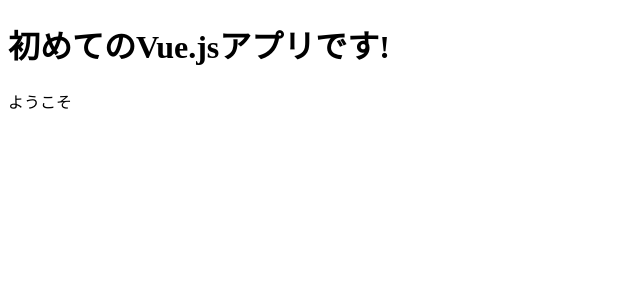
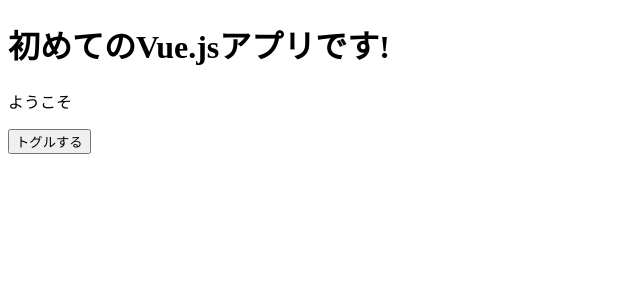
Before and after one commit to Takao-Yamasaki/live-chat-vuejs, a Vue app: page / in a window 1280 px wide. Shown: the top 300 px of the page, without its empty margins (0-640 px from the left). Built offline with nearby package versions, Linux system fonts and the light colour scheme.

Commit message:
クリックイベントとメソッドオプションを使ってみる

```diff
--- a/src/views/WelcomePage.vue
+++ b/src/views/WelcomePage.vue
@@ -2,6 +2,7 @@
   <div>
     <h1>{{ title }}</h1>
     <p v-if="isEnabled">{{ subtitle }}</p>
+    <button v-on:click="toggle">トグルする</button>
   </div>
 </template>
 
@@ -13,6 +14,12 @@
       subtitle: 'ようこそ',
       isEnabled: true
     }
+  },
+  methods: {
+    toggle () {
+      // メソッドプロパティ内でデータプロパティ呼び出すには、thisをつける
+      this.isEnabled = !this.isEnabled
+    }
   }
 }
 </script>
```
